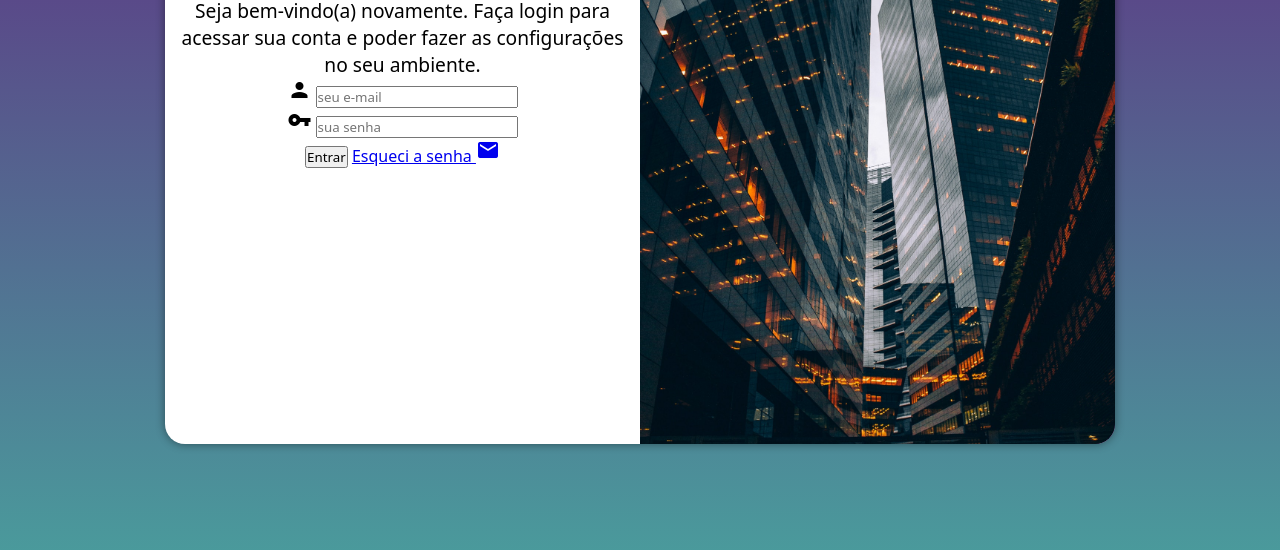
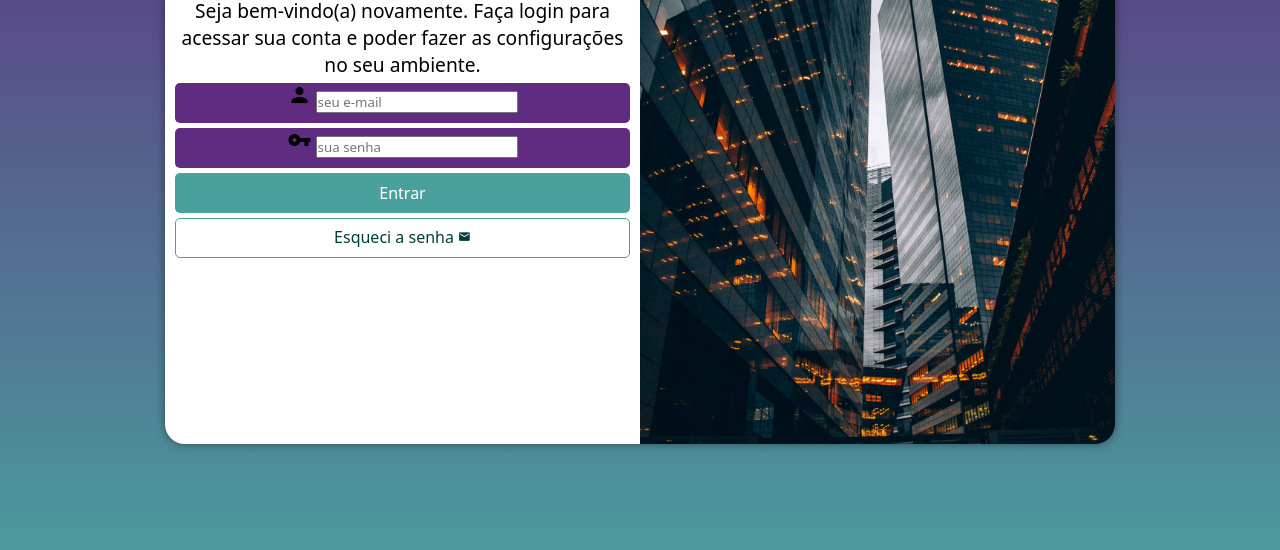
Before and after one commit to maygoncalves/projeto-login, a plain HTML site: page index.html in a window 1280 px wide. Shown: the part 206-756 px from the top of the page. Drawn offline with Linux system fonts and the light colour scheme.

Commit message:
formatação do formulário

```diff
--- a/estilos/style.css
+++ b/estilos/style.css
@@ -55,3 +55,48 @@ div#formulario{
 div#formulario > p{
     font-size: 0.8em;
 }
+form div.campo{
+    background-color: #5f2c82;
+    width: 100%;
+    display: block;
+    height: 40px;
+    border-radius: 5px;
+    margin: 5px 0px;
+}
+form label{
+    display:none ;
+}
+form input[type=submit]{
+  display: block;
+  font-size: 1em;
+  width: 100%;
+  height: 40px;
+  background-color: #49a09d;
+  color: white;
+  border: none;
+  border-radius: 5px;
+  cursor: pointer;
+}
+form input[type=submit]:hover{
+    background-color: #003d3b;
+}
+form a.botao{
+    display: block;
+    text-align: center;
+    font-size: 1em;
+    width: 100%;
+    height: 40px;
+    margin-top: 5px;
+    padding-top: 7px;
+    background-color: #ffffff;
+    color: #003d3b;
+    border: 1px solid #49a09d;
+    border-radius: 5px;
+    text-decoration: none;
+}
+form a.botao:hover{
+    background-color:#72ece8 ;
+}
+form a.botao i{
+    font-size: 0.8em;
+}
--- a/index.html
+++ b/index.html
@@ -24,7 +24,7 @@
                             person
                             </span>
                         <input type="email" name="login" id="ilogin" placeholder="seu e-mail" autocomplete="email" required max="30">
-                         <label for="ilogin"></label>
+                         <label for="ilogin">Login</label>
 
                     </div>
                     <div class="campo">
@@ -32,11 +32,11 @@
                             vpn_key
                             </span>
                         <input type="password" name="senha" id="isenha" placeholder="sua senha" autocomplete="current-password" required minlength="8" maxlength="20">
-                        <label for="isenha"></label>
+                        <label for="isenha">Senha</label>
                     </div>
                     <div>
                         <input type="submit" value="Entrar">
-                        <a href="esqueci.html">
+                        <a href="esqueci.html" class="botao">
                             Esqueci a senha <i class="material-icons">mail</i>
                         </a>
                     </div>
```
